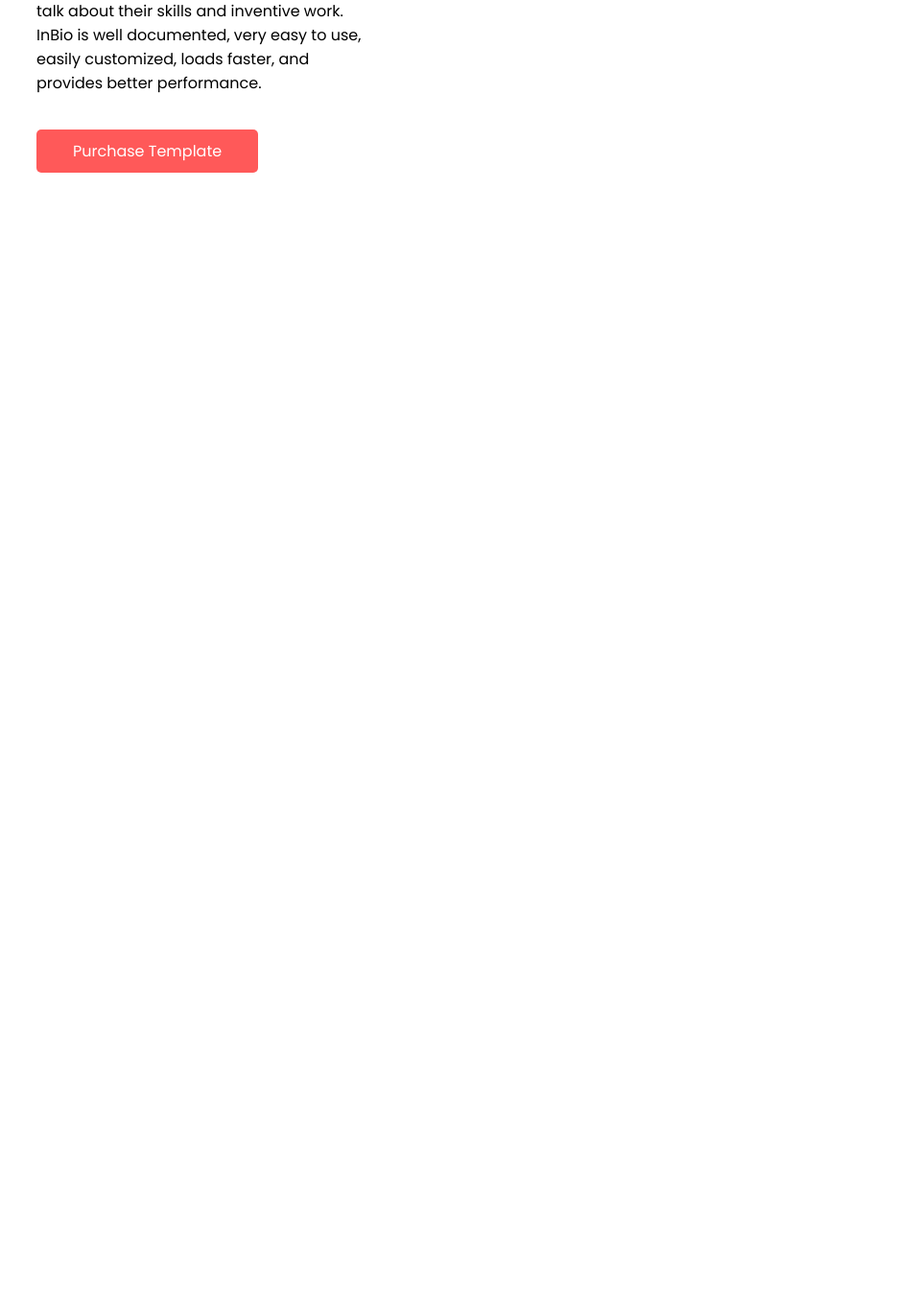
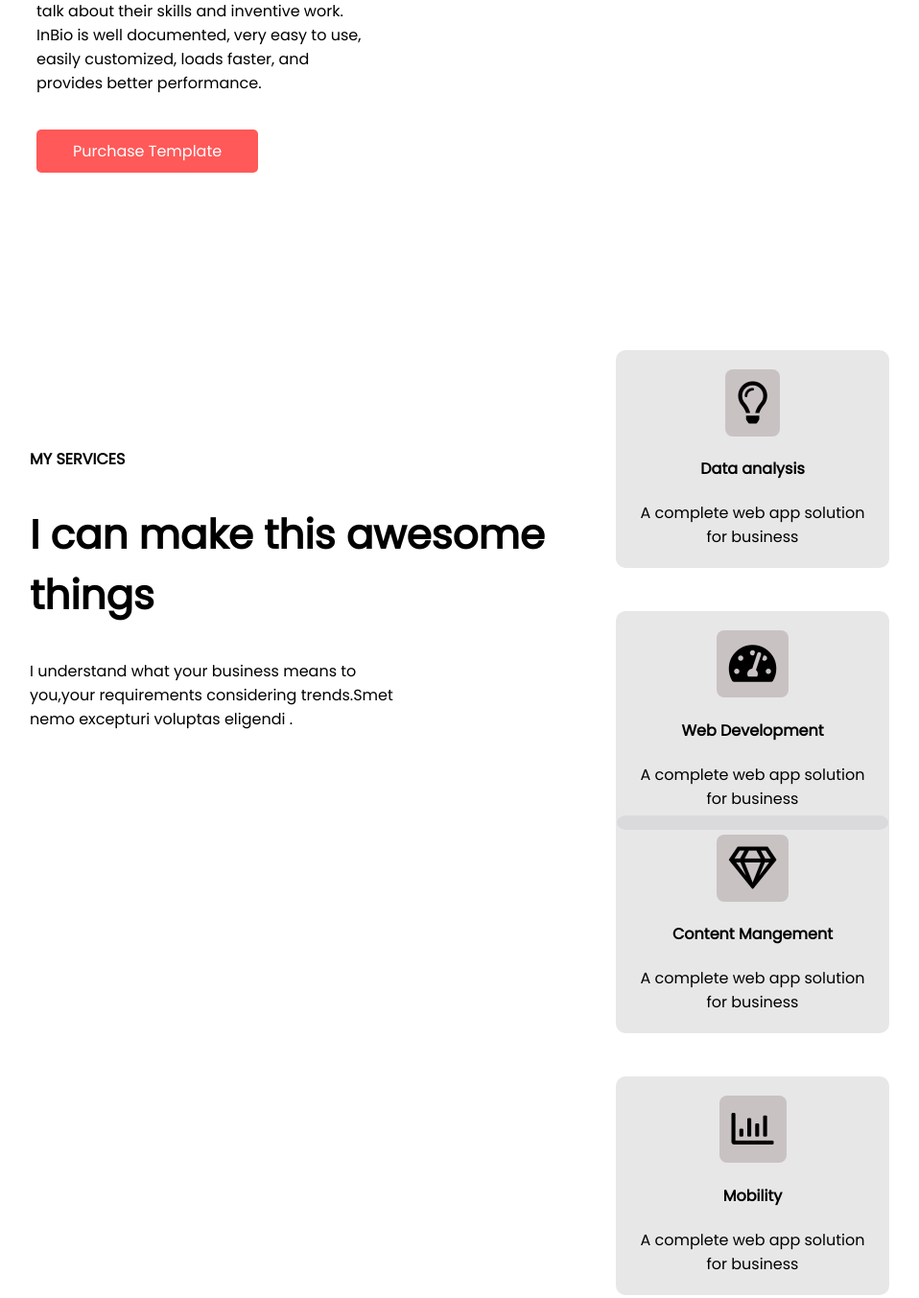
Before and after one commit to ZIHAD22/personal-portfolio, a plain HTML site: page index.html in a window 1280 px wide. Shown: the part 2332-3685 px from the top of the page at 96% size, without its empty margins (47-1005 px from the left). Before the commit the page ends 2632 px from the top, so only its background shows below. Drawn offline with Linux system fonts and the light colour scheme.

Commit message:
complite sercices section

```diff
--- a/index.html
+++ b/index.html
@@ -10,6 +10,12 @@
     <link
       href="https://fonts.googleapis.com/css2?family=Poppins&family=Roboto&family=Yeseva+One&display=swap"
       rel="stylesheet"
+    />
+    <link
+      rel="stylesheet"
+      href="https://pro.fontawesome.com/releases/v5.10.0/css/all.css"
+      integrity="sha384-AYmEC3Yw5cVb3ZcuHtOA93w35dYTsvhLPVnYs9eStHfGJvOvKxVfELGroGkvsg+p"
+      crossorigin="anonymous"
     />
     <link rel="stylesheet" href="style.css" />
   </head>
@@ -106,5 +112,40 @@
         <img src="./images/pictures/template.jpg" alt="" />
       </div>
     </section>
+
+    <!-- Services section -->
+
+    <section class="services">
+      <div class="section-child services-left">
+        <h4>MY SERVICES</h4>
+        <h1>I can make this awesome things</h1>
+        <p>
+          I understand what your business means to you,your requirements
+          considering trends.Smet nemo excepturi voluptas eligendi .
+        </p>
+      </div>
+      <div class="section-child services-right">
+        <div class="services-component">
+          <i class="far fa-lightbulb icon"></i>
+          <h4>Data analysis</h4>
+          <p>A complete web app solution for business</p>
+        </div>
+        <div class="services-component unic">
+          <i class="fas fa-tachometer-alt icon"></i>
+          <h4>Web Development</h4>
+          <p>A complete web app solution for business</p>
+        </div>
+        <div class="services-component">
+          <i class="far fa-gem icon"></i>
+          <h4>Content Mangement</h4>
+          <p>A complete web app solution for business</p>
+        </div>
+        <div class="services-component unic">
+          <i class="far fa-chart-bar icon"></i>
+          <h4>Mobility</h4>
+          <p>A complete web app solution for business</p>
+        </div>
+      </div>
+    </section>
   </body>
 </html>
--- a/style.css
+++ b/style.css
@@ -134,3 +134,44 @@ section.about img {
   width: 100%;
   padding: 100px 0px;
 }
+
+/* ---------------------------  services section css ------------------ */
+
+.services {
+  display: flex;
+}
+.services-left {
+  padding-left: 58px;
+  position: relative;
+  top: 80px;
+}
+.services-component {
+  display: inline-block;
+  text-align: center;
+  width: 245px;
+  padding: 20px;
+  background-color: #c9cbcd73;
+  border-radius: 10px;
+  margin: 0px 15px 15px 0px;
+}
+.services-component p {
+  margin: 0;
+}
+.services-left h1 {
+  font-family: "Poppins", sans-serif;
+  font-weight: 800;
+  font-size: 42px;
+}
+.services-component .icon {
+  font-size: 44px;
+  background-color: #836b6b4d;
+  padding: 13px;
+  border-radius: 8px;
+}
+.services-left h4 p {
+  color: aliceblue;
+}
+.unic {
+  position: relative;
+  top: 30px;
+}
```
